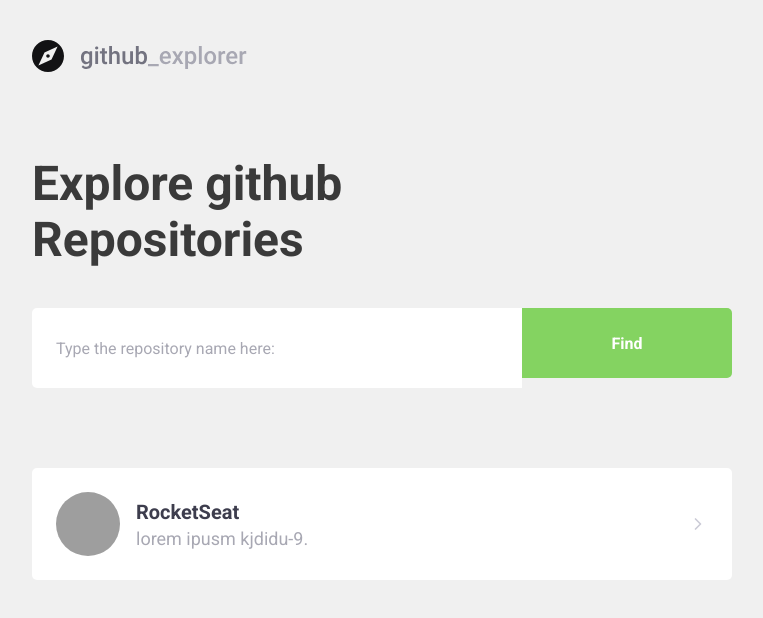
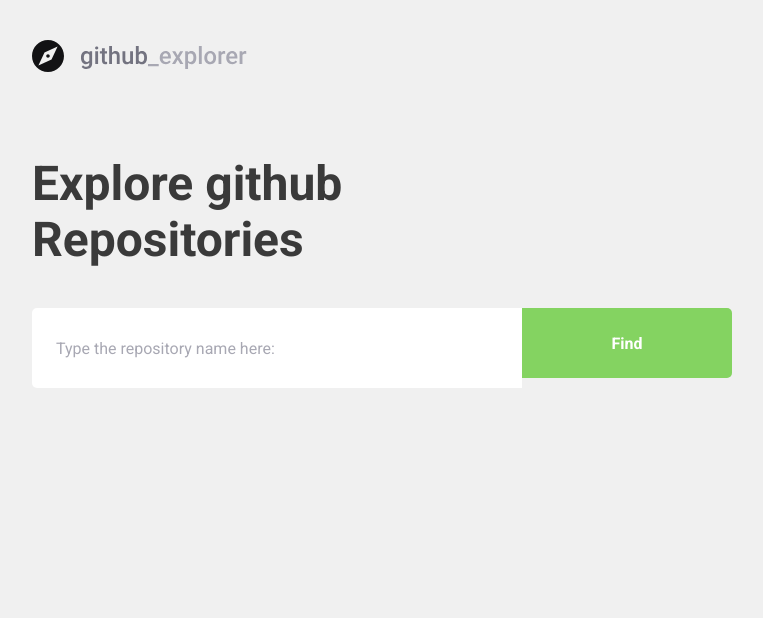
Before and after one commit to wellymaya/github-explorer, a React (Create React App) app: page / in a window 1280 px wide. Shown: the top 618 px of the page, without its empty margins (148-911 px from the left). Built offline with nearby package versions, Linux system fonts and the light colour scheme; grey boxes are pictures that could not be loaded.

Commit message:
consuming github API

```diff
--- a/package.json
+++ b/package.json
@@ -13,6 +13,7 @@
     "@types/react-router": "^5.1.16",
     "@types/react-router-dom": "^5.1.9",
     "@typescript-eslint/eslint-plugin": "^4.31.1",
+    "axios": "^0.21.4",
     "eslint-config-airbnb": "^18.2.1",
     "eslint-plugin-import": "^2.22.1",
     "eslint-plugin-jsx-a11y": "^6.4.1",
--- a/src/pages/Dashboard/index.tsx
+++ b/src/pages/Dashboard/index.tsx
@@ -1,28 +1,69 @@
-import React from "react";
+import React,{useState, FormEvent} from "react";
 import {Title, Form, Repositories} from './styles'
 import logoImg from '../../assets/logo.svg';
 import {FiChevronRight} from 'react-icons/fi';
 
+import api from "../../services/api";
+
+interface Repository {
+    full_name: string;
+    description: string;
+    owner: {
+        login: string;
+        avatar_url: string;
+
+    };
+}
 
 const Dashboard: React.FC = () => {
+
+    const [newRepo, setNewRepo] = useState('');
+    const [repositories, setRepositories] = useState<Repository[]>([]);
+
+    async function handleAddRepository (event:FormEvent<HTMLFormElement>) {
+        //add a new repository
+        //consume the API from github
+        //save new repository in state
+
+        event.preventDefault();
+
+        const response = await api.get<Repository>(`repos/${newRepo}`);
+
+        const repository = response.data;
+
+        setRepositories([...repositories, repository]);
+        setNewRepo('')
+
+    }
+
     return (
     <>
         <img src ={logoImg} alt="Github Explorer" />
         <Title>Explore github Repositories</Title>
-        <Form >
-            <input placeholder="Type the repository name here: "></input>
-            <button>Find</button>
+
+        <Form onSubmit = {handleAddRepository}>
+            <input
+            value= {newRepo}
+            onChange  ={(e) => setNewRepo(e.target.value)}
+            placeholder="Type the repository name here: "
+            />
+            <button type="submit">Find</button>
         </Form>
+
         <Repositories>
-            <a href="#">
-                <img src="https://avatars.githubusercontent.com/u/72640257?v=4" alt="" />
-                <div>
-                    <strong>RocketSeat</strong>
-                    <p>lorem ipusm kjdidu-9.</p>
-                </div>
-                <FiChevronRight size={20}/>
-
-            </a>
+            {repositories.map( repository => (
+                <a key={repository.full_name} href="#">
+                    <img
+                    src={repository.owner.avatar_url}
+                    alt={repository.owner.login}
+                    />
+                    <div>
+                        <strong>{repository.full_name}</strong>
+                        <p>{repository.description}</p>
+                    </div>
+                    <FiChevronRight size={20}/>
+                </a>
+            ))}
         </Repositories>
     </>
     );
--- a/src/pages/Dashboard/styles.ts
+++ b/src/pages/Dashboard/styles.ts
@@ -79,6 +79,7 @@ export const Repositories = styled.div `
 
         div{
             margin-left: 16px;
+            flex: 1;
 
             strong{
                 font-size: 20px;
--- /dev/null
+++ b/src/services/api.ts
@@ -0,0 +1,7 @@
+import axios from "axios";
+
+const api = axios.create({
+    baseURL : 'https://api.github.com/',
+})
+
+export default api;
```
Also changed, not shown: 1 other file (tests, documents, lock files or other folders).
